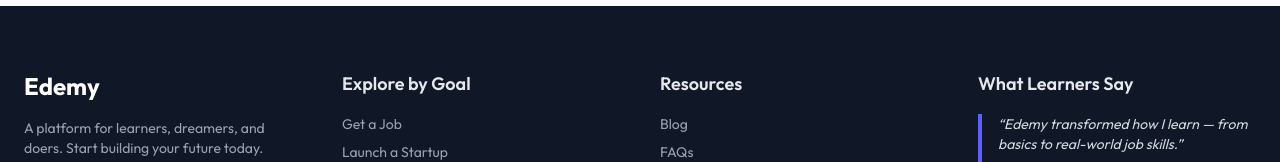
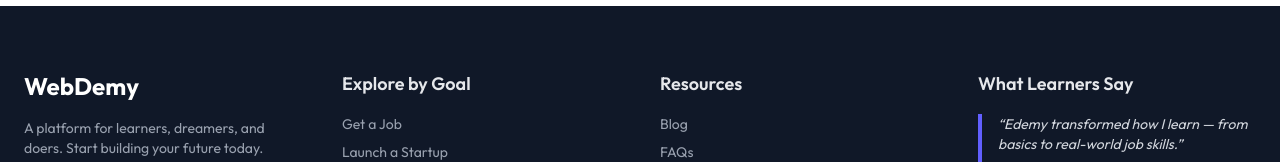
Before and after one commit to devovi2024/Lms, a React (Vite) app: page /course-list/1 in a window 1280 px wide. Shown: the part 420-582 px from the top of the page. Built offline with nearby package versions, Linux system fonts and the light colour scheme; no server answers.

Commit message:
finally complete frontend

```diff
--- a/src/components/students/Footer.jsx
+++ b/src/components/students/Footer.jsx
@@ -24,7 +24,7 @@
 
         {/* Brand Section */}
         <div>
-          <h2 className="text-2xl font-bold text-white">Edemy</h2>
+          <h2 className="text-2xl font-bold text-white">WebDemy</h2>
           <p className="text-sm text-gray-400 mt-4">
             A platform for learners, dreamers, and doers. Start building your future today.
           </p>
@@ -75,7 +75,7 @@
       </div>
 
       <div className="mt-10 border-t border-gray-800 pt-6 text-center text-xs text-gray-500">
-        © {new Date().getFullYear()} Edemy. All rights reserved. | <Link to="/privacy">Privacy</Link> · <Link to="/terms">Terms</Link>
+        © {new Date().getFullYear()} WebDemy. All rights reserved. | <Link to="/privacy">Privacy</Link> · <Link to="/terms">Terms</Link>
       </div>
     </footer>
   );
```
